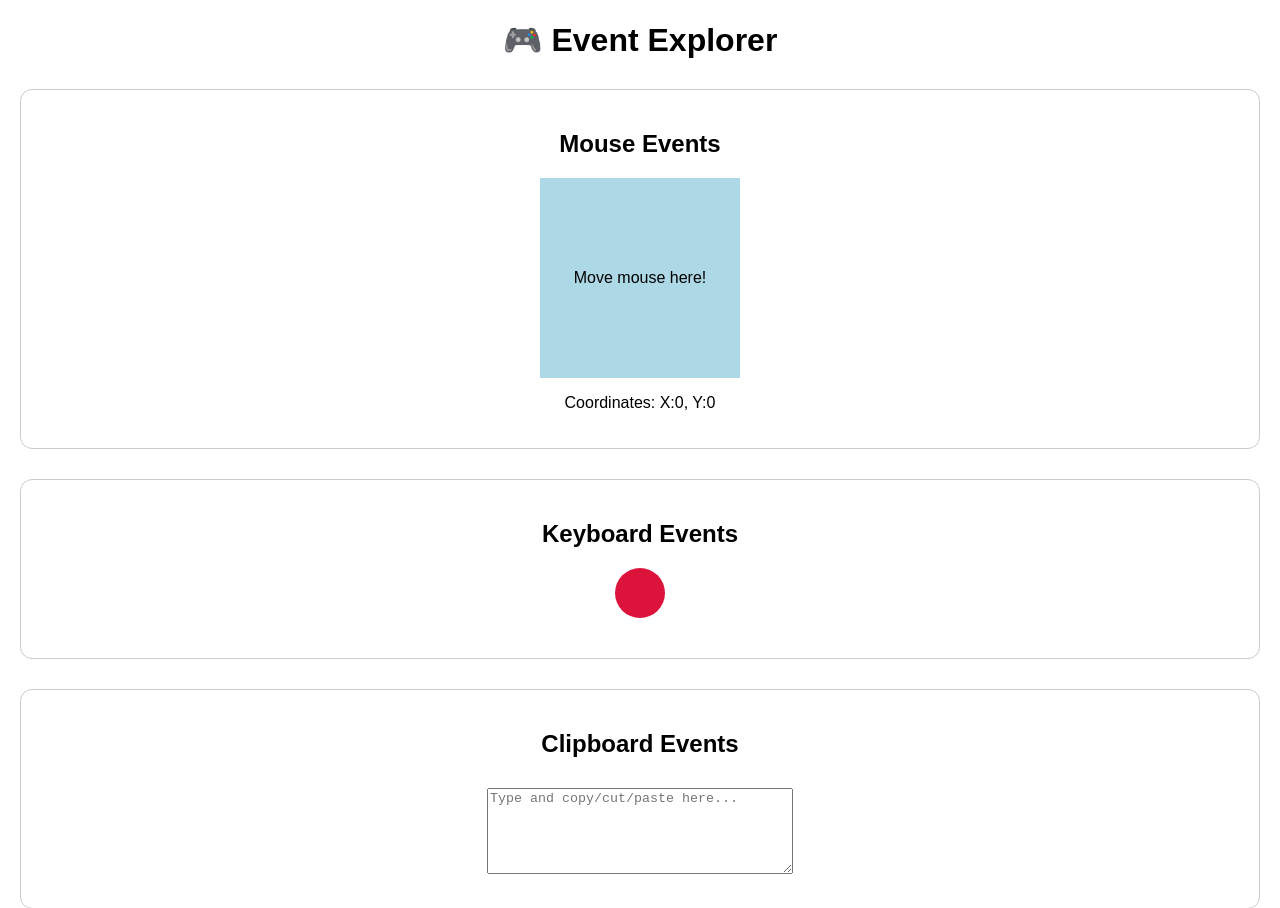
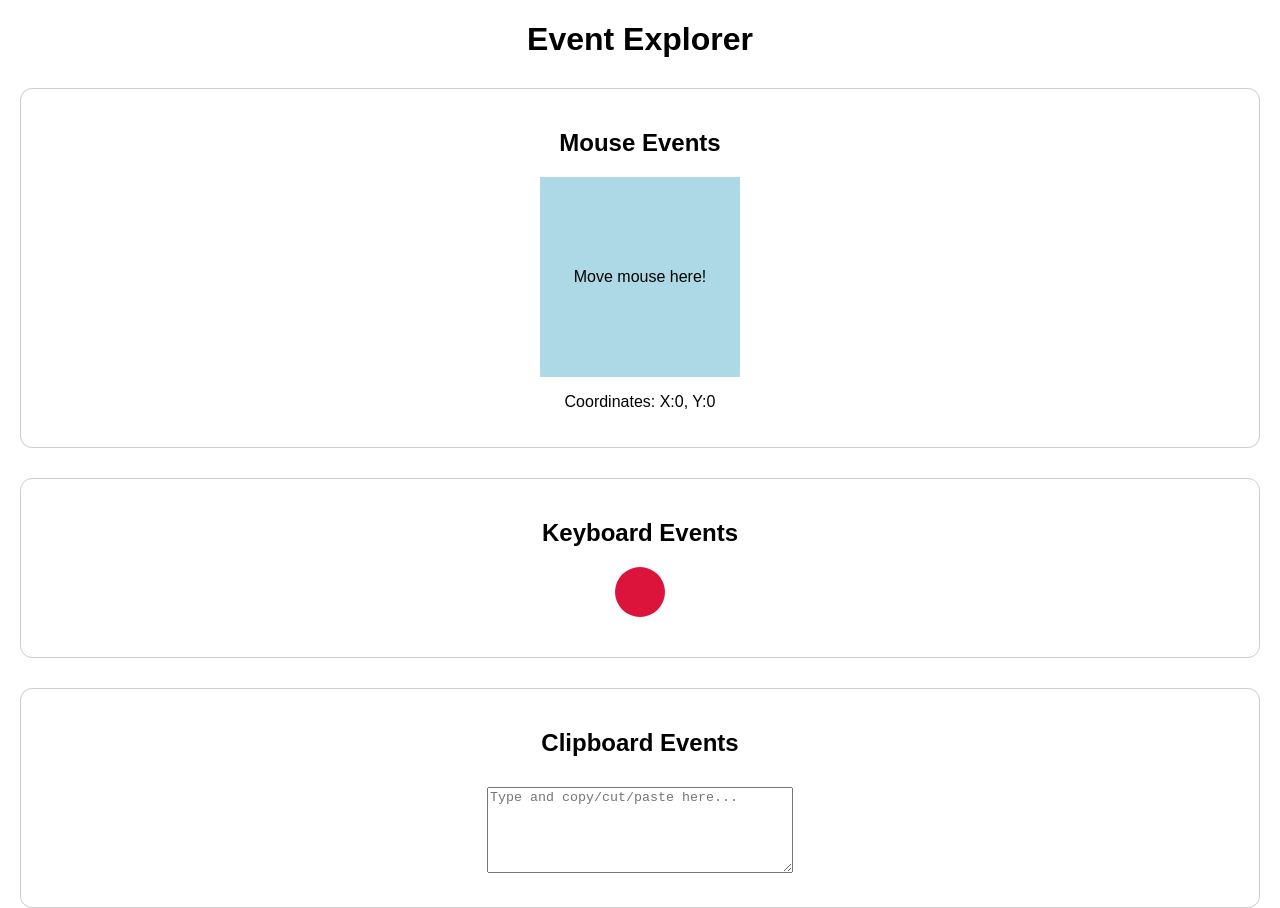
Before and after one commit to Gagan41/StempUP_MERN, a plain HTML site: page Assignments/2oct/index.html in a window 1280 px wide. Shown: the top 908 px of the page. Drawn offline with Linux system fonts and the light colour scheme.

Commit message:
emoji chnages

```diff
--- a/Assignments/2oct/index.html
+++ b/Assignments/2oct/index.html
@@ -2,7 +2,7 @@
 <html lang="en">
   <head>
     <meta charset="UTF-8" />
-    <title>Event Explorer</title>
+    <title>Event Explorer in JS</title>
     <link rel="stylesheet" href="style.css" />
     <link
       rel="icon"
@@ -11,7 +11,7 @@
     />
   </head>
   <body>
-    <h1>🎮 Event Explorer</h1>
+    <h1>Event Explorer</h1>
 
     <!-- Mouse Events Section -->
     <section>
```
